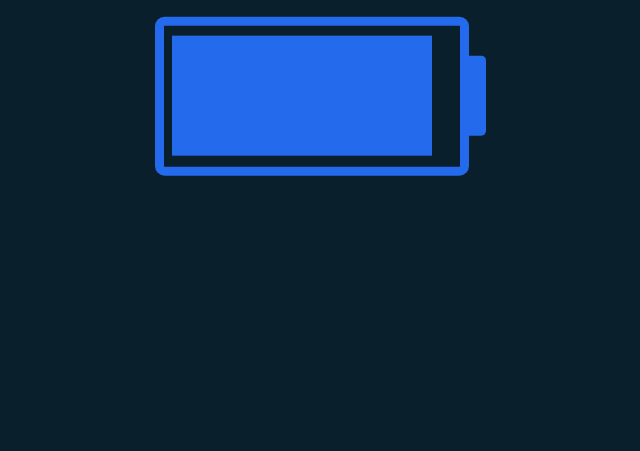
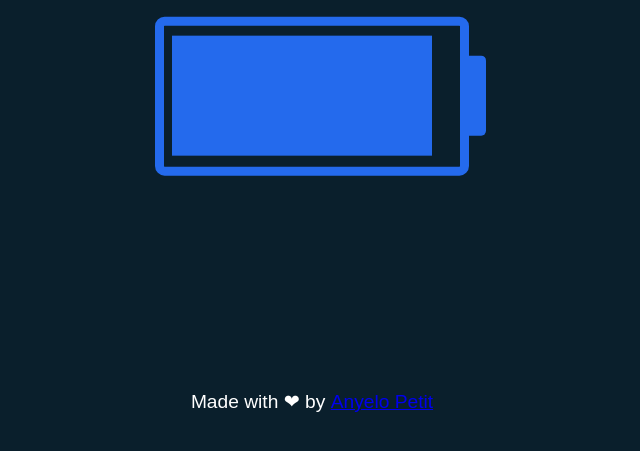
Before and after one commit to anyelopetit/battery-status, a plain HTML site: page index.html in a window 1280 px wide. Shown: the part 349-800 px from the top of the page, without its empty margins (328-968 px from the left). Drawn offline with Linux system fonts and the light colour scheme.

Commit message:
added footer

```diff
--- a/css/style.css
+++ b/css/style.css
@@ -66,6 +66,16 @@ body {
   margin-top: 1.4em;
 }
 
+footer {
+  position: absolute;
+  bottom: 0;
+  left: 0;
+  right: 0;
+  text-align: center;
+  font-size: 1.2em;
+  margin-bottom: 1em;
+}
+
 .active {
   animation: charge-animation 3s infinite linear;
 }
--- a/index.html
+++ b/index.html
@@ -17,6 +17,11 @@
       <div id="charging-time"></div>
     </div>
 
+    <footer>
+      <p>
+        Made with&nbsp;<span className="text-red-600">❤</span>&nbsp;by&nbsp;<a className="text-blue-600 transition-all hover:text-blue-400" href="http://github.com/anyelopetit" target="_blank" rel="noopener noreferrer">Anyelo Petit</a>
+      </p>
+    </footer>
     <script src="js/battery.js"></script>
   </body>
 </html>
```
